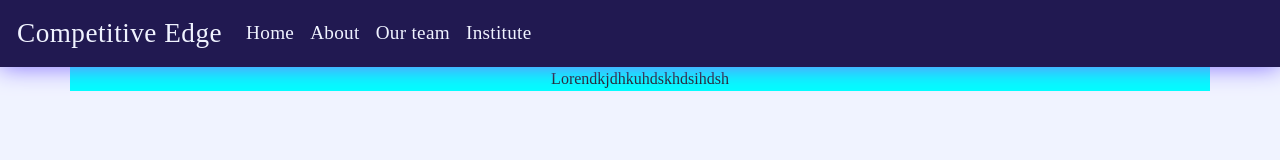
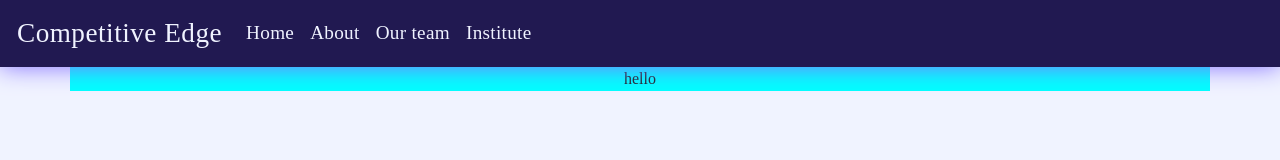
Before and after one commit to BiplabGanguly/competitiveEdge, a React (Create React App) app: page /About in a window 1280 px wide. Shown: the top 160 px of the page. Built offline with nearby package versions, Linux system fonts and the light colour scheme.

Commit message:
change about text

```diff
--- a/src/containers/About.jsx
+++ b/src/containers/About.jsx
@@ -6,7 +6,7 @@ function About() {
     <>
       <div className="container">
         <div className="row">
-          <div className="col-md-12">Lorendkjdhkuhdskhdsihdsh</div>
+          <div className="col-md-12">hello</div>
         </div>
       </div>
     </>
```
